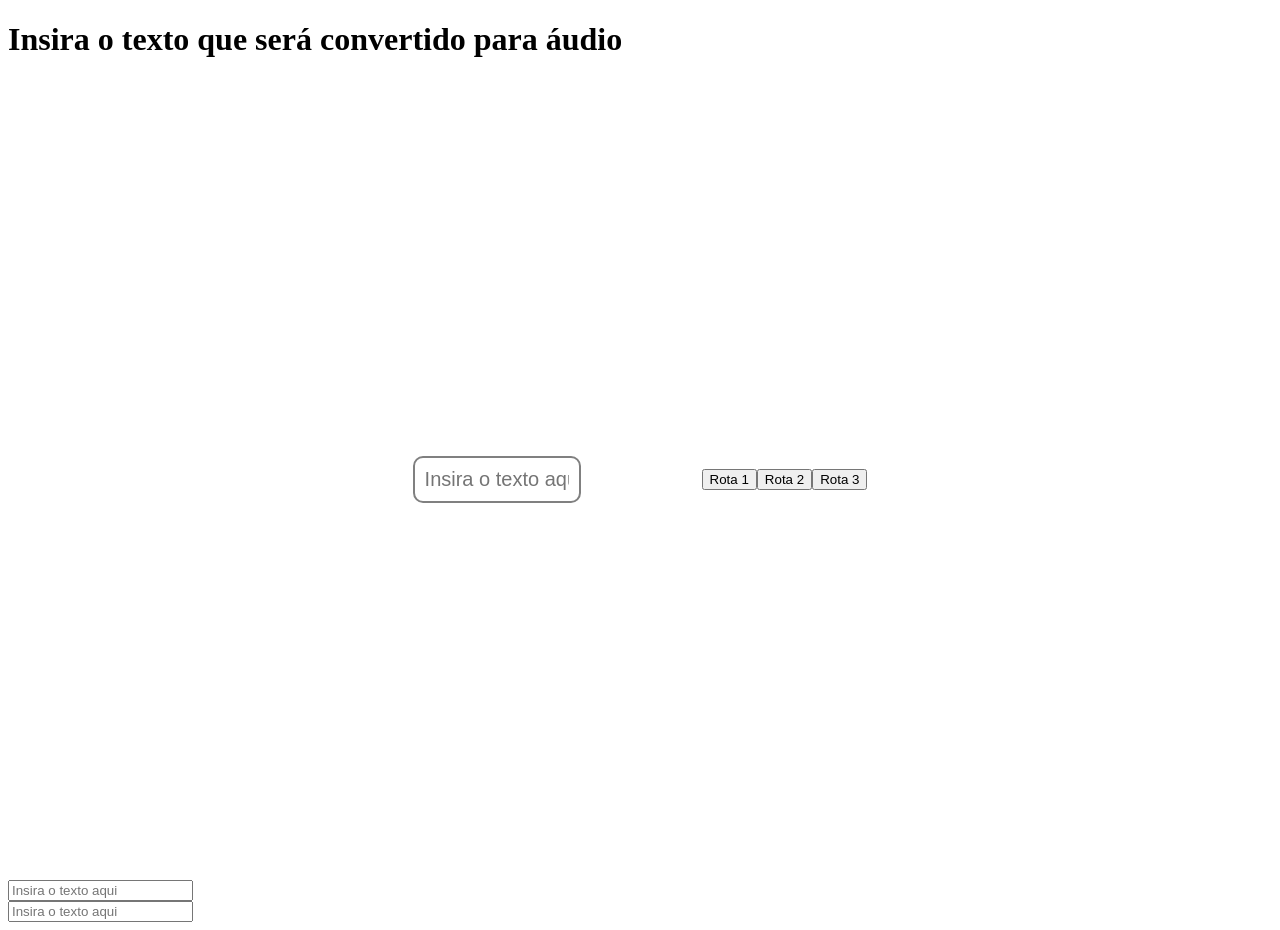
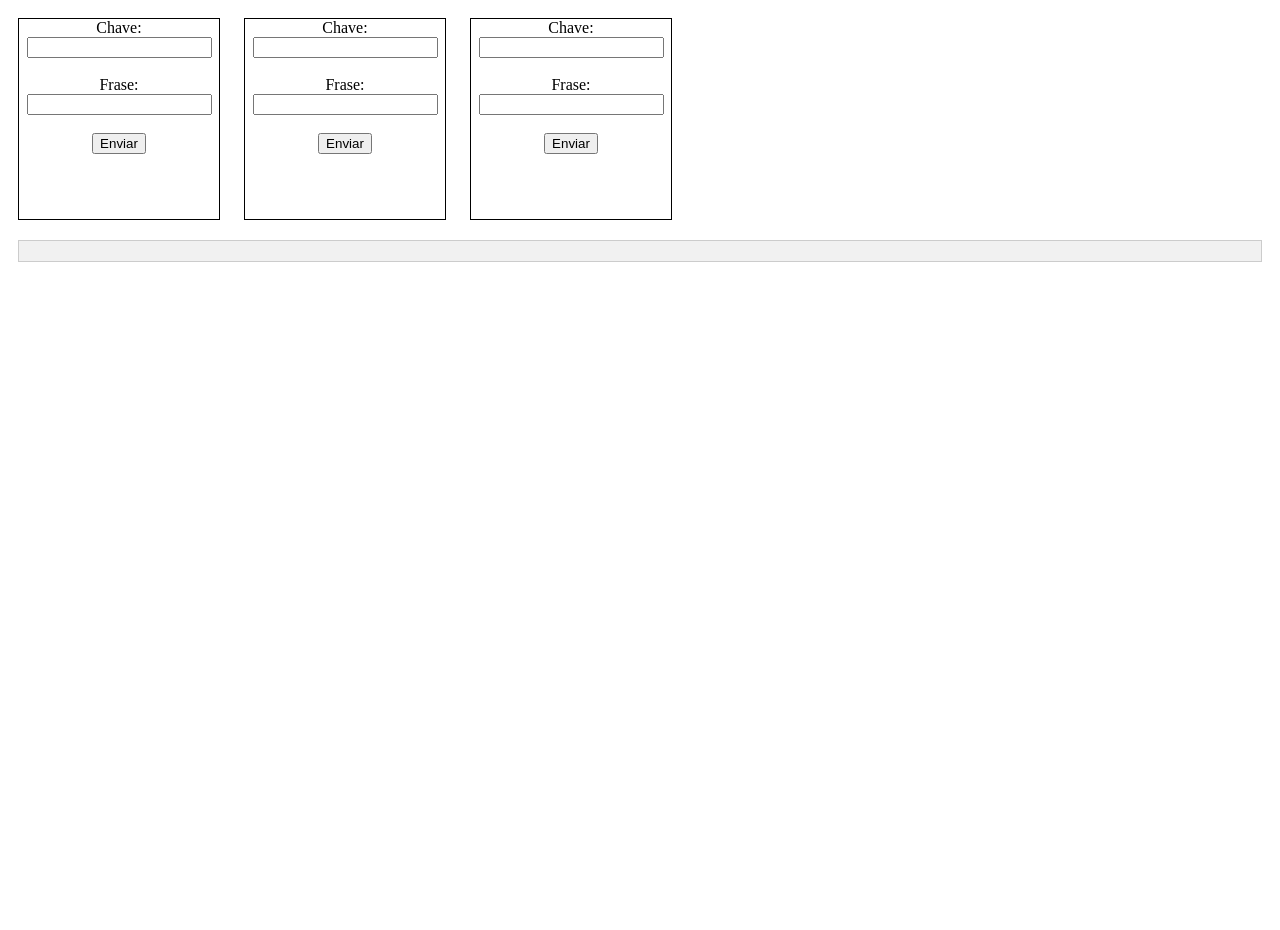
Before and after one commit to fluanbrito/sprint-6-pb-aws-ifce, a Python web app: template api-tts/templates/index.html in a window 1280 px wide. After the commit the page ends 262 px from the top, so only its background shows below. Run offline with Jinja, Linux system fonts and the light colour scheme; the template is opened without the code that fills it, so the values that code supplies are empty.

Commit message:
feat: Adiconando pagina HTML

```diff
--- a/api-tts/functions/pollyRequest.py
+++ b/api-tts/functions/pollyRequest.py
@@ -25,12 +25,13 @@ def polly_to_s3(text):
         Key='polly-'+str(len(count))+'.mp3'
     )
 
-    url= s3.generate_presigned_url(
+    url_full= s3.generate_presigned_url(
     ClientMethod='get_object',
     Params={
         'Bucket': bucket,
         'Key': 'polly-'+str(len(count))+'.mp3'
     })
+    url = url_full.split('?')[0]
 
 
     brasilia_offset = timedelta(hours=-3)
--- a/api-tts/templates/index.html
+++ b/api-tts/templates/index.html
@@ -1,52 +1,87 @@
-<!-- <!DOCTYPE html>
-<html lang="pt-BR">
+<!DOCTYPE html>
+<html>
+
 <head>
-    <meta charset="UTF-8">
-    <meta http-equiv="X-UA-Compatible" content="IE=edge">
-    <meta name="viewport" content="width=device-width, initial-scale=1.0">
-    <title>Serviço de tts</title>
-    <link rel="stylesheet" href="static/styles.css">
+    <title>options</title>
+    <style>
+        .div-quadrada {
+            width: 200px;
+            height: 200px;
+            display: inline-block;
+            border: 1px solid black;
+            margin: 10px;
+            text-align: center;
+        }
+
+        #resposta {
+            background-color: #f1f1f1;
+            border: 1px solid #ccc;
+            padding: 10px;
+            margin: 10px;
+            font-family: monospace;
+            font-size: 14px;
+            color: #333;
+        }
+    </style>
 </head>
+
 <body>
-    <div>
-        <div>
-            <h1>Insira o texto que será convertido para áudio</h1>
-        </div>
-        <div id="search-container">
-            <form action="/v1/tts" method="post"></form>
-            <input type="text" id="search-bar" placeholder="Insira o texto aqui">
-        </div>
-    </div>
-</body>
-</html> -->
-<!DOCTYPE html>
-<html lang="pt-BR">
-<head>
-    <meta charset="UTF-8">
-    <meta http-equiv="X-UA-Compatible" content="IE=edge">
-    <meta name="viewport" content="width=device-width, initial-scale=1.0">
-    <title>Serviço de tts</title>
-    <link rel="stylesheet" href="static/styles.css">
-</head>
-<body>
-    <div>
-        <div>
-            <h1>Insira o texto que será convertido para áudio</h1>
-        </div>
-        <div id="search-container">
-            <form action="/v1/tts" method="post">
-                <input type="text" id="search-bar" placeholder="Insira o texto aqui">
-            </form>
-            <button onclick="document.getElementById('form1').submit()">Rota 1</button>
-            <button onclick="document.getElementById('form2').submit()">Rota 2</button>
-            <button onclick="document.getElementById('form3').submit()">Rota 3</button>
-        </div>
-        <form id="form2" action="/v2/tts" method="post">
-            <input type="text" id="form2-input" placeholder="Insira o texto aqui">
-        </form>
-        <form id="form3" action="/v3/tts" method="post">
-            <input type="text" id="form3-input" placeholder="Insira o texto aqui">
+    <div class="div-quadrada">
+
+        <form onsubmit="enviarDados('https://4nlkij93xd.execute-api.us-east-1.amazonaws.com/dev/v1/tts', event)">
+            <label for="key1">Chave:</label>
+            <input type="text" id="key1" name="key" required><br><br>
+            <label for="frase1">Frase:</label>
+            <input type="text" id="frase1" name="phrase" required><br><br>
+            <button type="submit">Enviar</button>
         </form>
     </div>
+    <div class="div-quadrada">
+        <form onsubmit="enviarDados('https://4nlkij93xd.execute-api.us-east-1.amazonaws.com/dev/v2/tts', event)">
+            <label for="key2">Chave:</label>
+            <input type="text" id="key2" name="key" required><br><br>
+            <label for="frase2">Frase:</label>
+            <input type="text" id="frase2" name="phrase" required><br><br>
+            <button type="submit">Enviar</button>
+        </form>
+    </div>
+    <div class="div-quadrada">
+        <form onsubmit="enviarDados('https://4nlkij93xd.execute-api.us-east-1.amazonaws.com/dev/v3/tts', event)">
+            <label for="key3">Chave:</label>
+            <input type="text" id="key3" name="key" required><br><br>
+            <label for="frase3">Frase:</label>
+            <input type="text" id="frase3" name="phrase" required><br><br>
+            <button type="submit">Enviar</button>
+        </form>
+    </div>
+    <div id="resposta"></div>
+    <script>
+        function enviarDados(url, event) {
+            event.preventDefault();
+            const form = event.target;
+            const data = {
+                key: form.key.value,
+                phrase: form.phrase.value
+            };
+            const xhr = new XMLHttpRequest();
+            xhr.open('POST', url);
+            xhr.setRequestHeader('Content-Type', 'application/json');
+            xhr.onload = function () {
+                const response = JSON.parse(xhr.responseText);
+                if (xhr.status === 200) {
+                    document.getElementById("resposta").innerText = JSON.stringify(response, null, 2);
+                    console.log(xhr.responseText);
+                } else {
+                    document.getElementById("resposta").innerText = JSON.stringify(response, null, 2);
+                    console.error(xhr.responseText);
+                }
+            };
+            xhr.onerror = function () {
+                console.error('Erro de rede');
+            };
+            xhr.send(JSON.stringify(data));
+        }
+    </script>
 </body>
+
 </html>
--- a/api-tts/templates/static/styles.css
+++ /dev/null
@@ -1,15 +0,0 @@
-#search-container {
-    display: flex;
-    justify-content: center;
-    align-items: center;
-    height: 100vh;
-  }
-
-  #search-bar {
-    width: 50%;
-    padding: 10px;
-    font-size: 20px;
-    border-radius: 10px;
-    border: 2px solid gray;
-    text-align: center;
-  }
```
Also changed, not shown: api-tts/routes/options.py (added, +14 -0 lines), api-tts/serverless.yml (+9 -3 lines).
